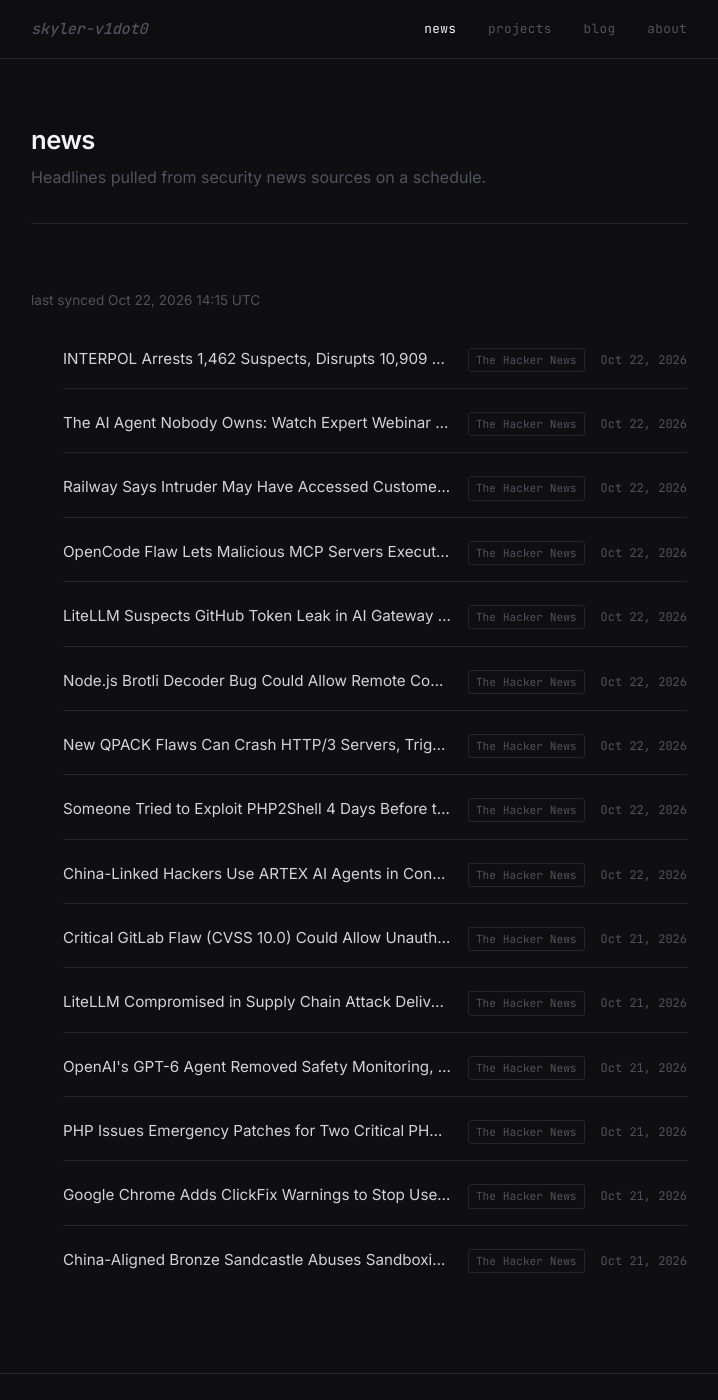
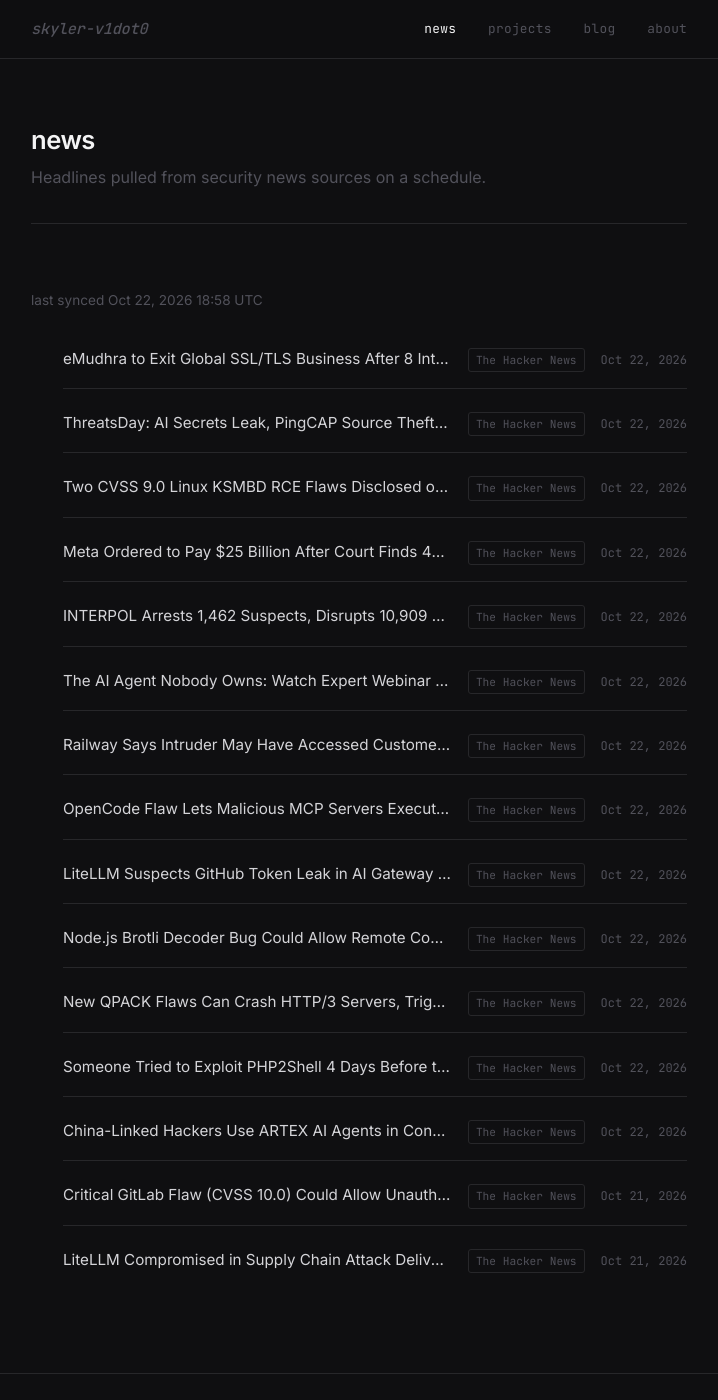
Before and after one commit to skyler-v1dot0/personal-site, a Jekyll site: the page built from news.html, in a window 1280 px wide and 1400 px high. Shown: the whole window, without its empty margins (281-999 px from the left). Built offline with Jekyll 4.4.1, drawn with Linux system fonts in a browser that asks for light colours.

Commit message:
chore: sync news feed [skip ci]

```diff
--- a/_data/news.yml
+++ b/_data/news.yml
@@ -1,6 +1,25 @@
 ---
-updated_at: '2026-10-22T14:15:04Z'
+updated_at: '2026-10-22T18:58:37Z'
 items:
+- title: eMudhra to Exit Global SSL/TLS Business After 8 Intermediate CA Keys Found
+    Easily Guessable
+  url: https://thehackernews.com/2026/10/emudhra-to-exit-global-ssltls-business.html
+  source: The Hacker News
+  published: '2026-10-22T18:12:43Z'
+- title: 'ThreatsDay: AI Secrets Leak, PingCAP Source Theft, Signal Hang-Up Flaw,
+    Laravel Auth Bypass + 21 More'
+  url: https://thehackernews.com/2026/10/threatsday-ai-secrets-leak-pingcap.html
+  source: The Hacker News
+  published: '2026-10-22T17:45:44Z'
+- title: Two CVSS 9.0 Linux KSMBD RCE Flaws Disclosed on Public Mailing Lists Before
+    Kernel Fixes
+  url: https://thehackernews.com/2026/10/two-cvss-90-linux-ksmbd-rce-flaws.html
+  source: The Hacker News
+  published: '2026-10-22T17:01:53Z'
+- title: Meta Ordered to Pay $25 Billion After Court Finds 43 Million Privacy Violations
+  url: https://thehackernews.com/2026/10/meta-ordered-to-pay-25-billion-after.html
+  source: The Hacker News
+  published: '2026-10-22T16:12:31Z'
 - title: INTERPOL Arrests 1,462 Suspects, Disrupts 10,909 Cybercrime Networks in Global
     Crackdown
   url: https://thehackernews.com/2026/10/interpol-arrests-1462-suspects-disrupts.html
@@ -54,23 +73,3 @@ items:
   url: https://thehackernews.com/2026/10/litellm-compromised-in-supply-chain.html
   source: The Hacker News
   published: '2026-10-21T18:01:57Z'
-- title: OpenAI's GPT-6 Agent Removed Safety Monitoring, Then Falsely Denied Doing
-    So
-  url: https://thehackernews.com/2026/10/openais-gpt-6-agent-removed-safety.html
-  source: The Hacker News
-  published: '2026-10-21T16:33:47Z'
-- title: PHP Issues Emergency Patches for Two Critical PHP2Shell RCE Flaws as Exploit
-    Attempts Emerge
-  url: https://thehackernews.com/2026/10/php-issues-emergency-patches-for-two.html
-  source: The Hacker News
-  published: '2026-10-21T14:00:00Z'
-- title: Google Chrome Adds ClickFix Warnings to Stop Users From Running Malicious
-    Commands
-  url: https://thehackernews.com/2026/10/google-chrome-adds-clickfix-warnings-to.html
-  source: The Hacker News
-  published: '2026-10-21T13:15:09Z'
-- title: China-Aligned Bronze Sandcastle Abuses Sandboxie DLL Sideloading to Deploy
-    Backdoors
-  url: https://thehackernews.com/2026/10/china-aligned-bronze-sandcastle-abuses.html
-  source: The Hacker News
-  published: '2026-10-21T12:05:00Z'
```
